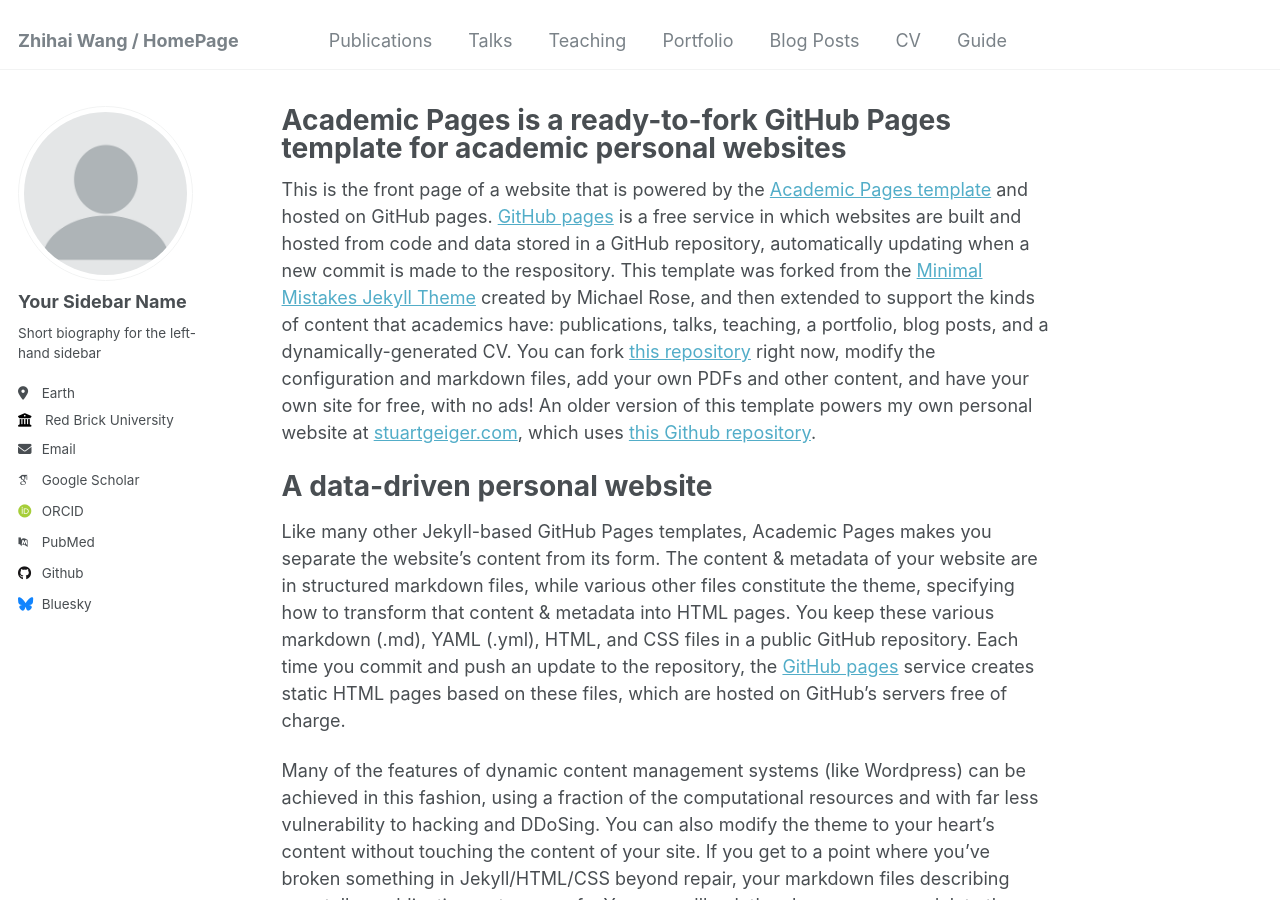
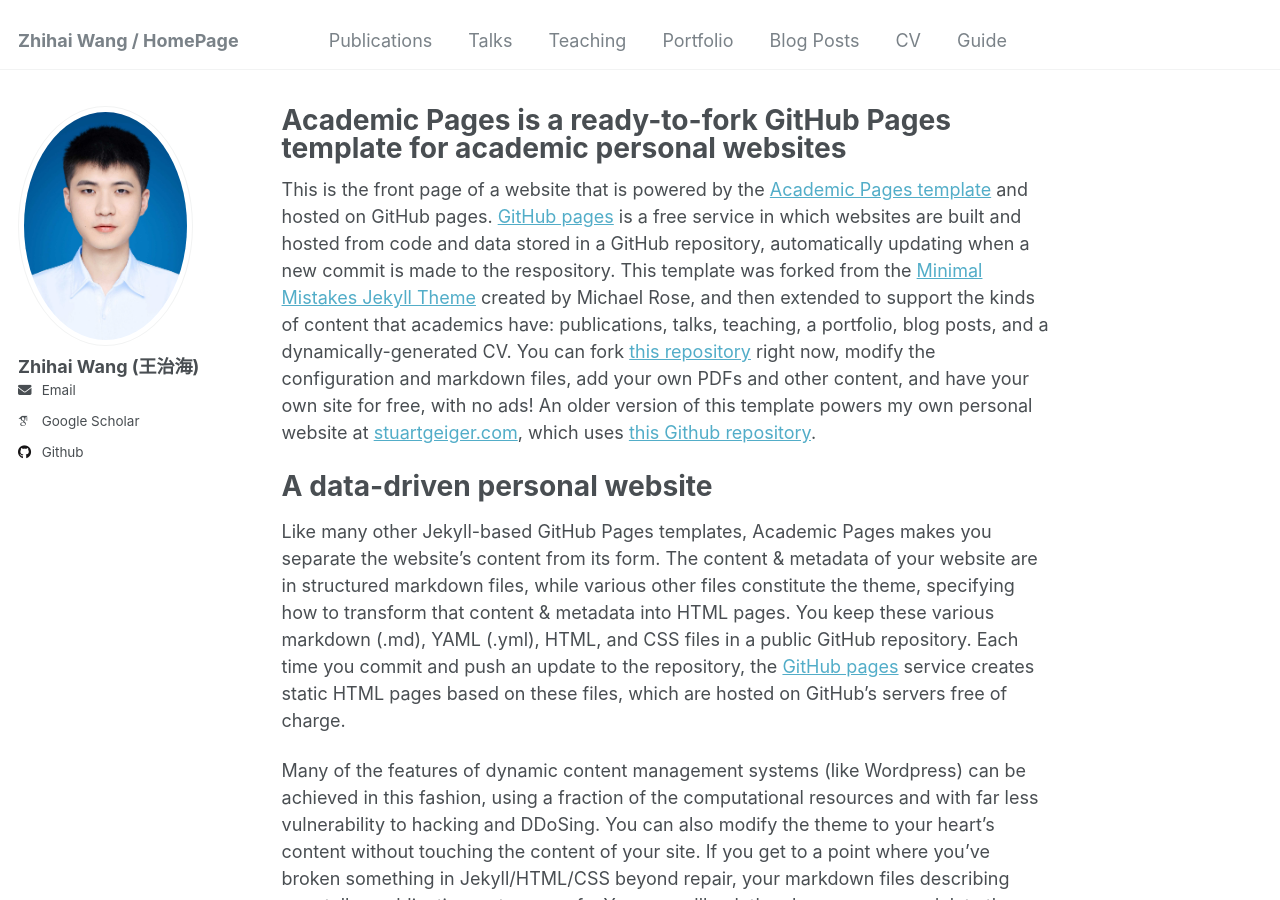
Before and after one commit to zhihaiwangx/zhihaiwangx.github.io, a Jekyll site: the page built from _pages/about.md, in a window 1280 px wide and 900 px high. Built offline with Jekyll 4.4.1, drawn with Linux system fonts in a browser that asks for light colours; some web fonts are replaced.

Commit message:
modify website

```diff
--- a/_config.yml
+++ b/_config.yml
@@ -21,34 +21,34 @@ repository               : "zhihaiwangx/zhihaiwangx.github.io"
 #               Additional customization can be done by editing /_includes/author-profile.html
 author:
   # Biographic information
-  avatar           : "profile.png"
-  name             : "Your Sidebar Name"
-  pronouns         : # example: "she/her"
-  bio              : "Short biography for the left-hand sidebar"
-  location         : "Earth"
-  employer         : "Red Brick University"
-  uri              : # URL
-  email            : "none@example.org"
+  avatar           : "zhihaiwang.jpg"
+  name             : "Zhihai Wang (王治海)"
+  # pronouns         : # example: "she/her"
+  # bio              : "Short biography for the left-hand sidebar"
+  # location         : "Earth"
+  # employer         : "Red Brick University"
+  # uri              : # URL
+  email            : "zhwangx@mail.ustc.edu.cn"
 
   # Academic websites
-  arxiv            : # URL - Update with the correct link to your profile
-  googlescholar    : "https://scholar.google.com/citations?user=PS_CX0AAAAAJ"
-  impactstory      : # URL
-  orcid            : "http://orcid.org/yourorcidurl"
-  semantic         : # URL
-  pubmed           : "https://www.ncbi.nlm.nih.gov/pubmed/?term=john+snow"
-  researchgate     : # URL
+  # arxiv            : # URL - Update with the correct link to your profile
+  googlescholar    : "https://scholar.google.com/citations?user=EdLIBG8AAAAJ&hl=id&oi=ao"
+  # impactstory      : # URL
+  # orcid            : "http://orcid.org/yourorcidurl"
+  # semantic         : # URL
+  # pubmed           : "https://www.ncbi.nlm.nih.gov/pubmed/?term=john+snow"
+  # researchgate     : # URL
 
   # Repositories and software development
   bitbucket        : # Username - Update with your username on the site
   codepen          : # Username
   dribbble         : # Username
-  github           : "academicpages"
+  github           : "https://github.com/chicwzh?tab=repositories"
   kaggle           : # Username
   stackoverflow    : # User number or user number and name (i.e., use "1" or "1/jeff-atwood")
 
   # Social media
-  bluesky          : "bsky.app" # Replace this with you Bluesky username
+  # bluesky          : "bsky.app" # Replace this with you Bluesky username
   facebook         : # Username
   flickr           : # Username
   foursquare       : # Username
```
Also changed, not shown: images/zhihaiwang.jpg (added).
